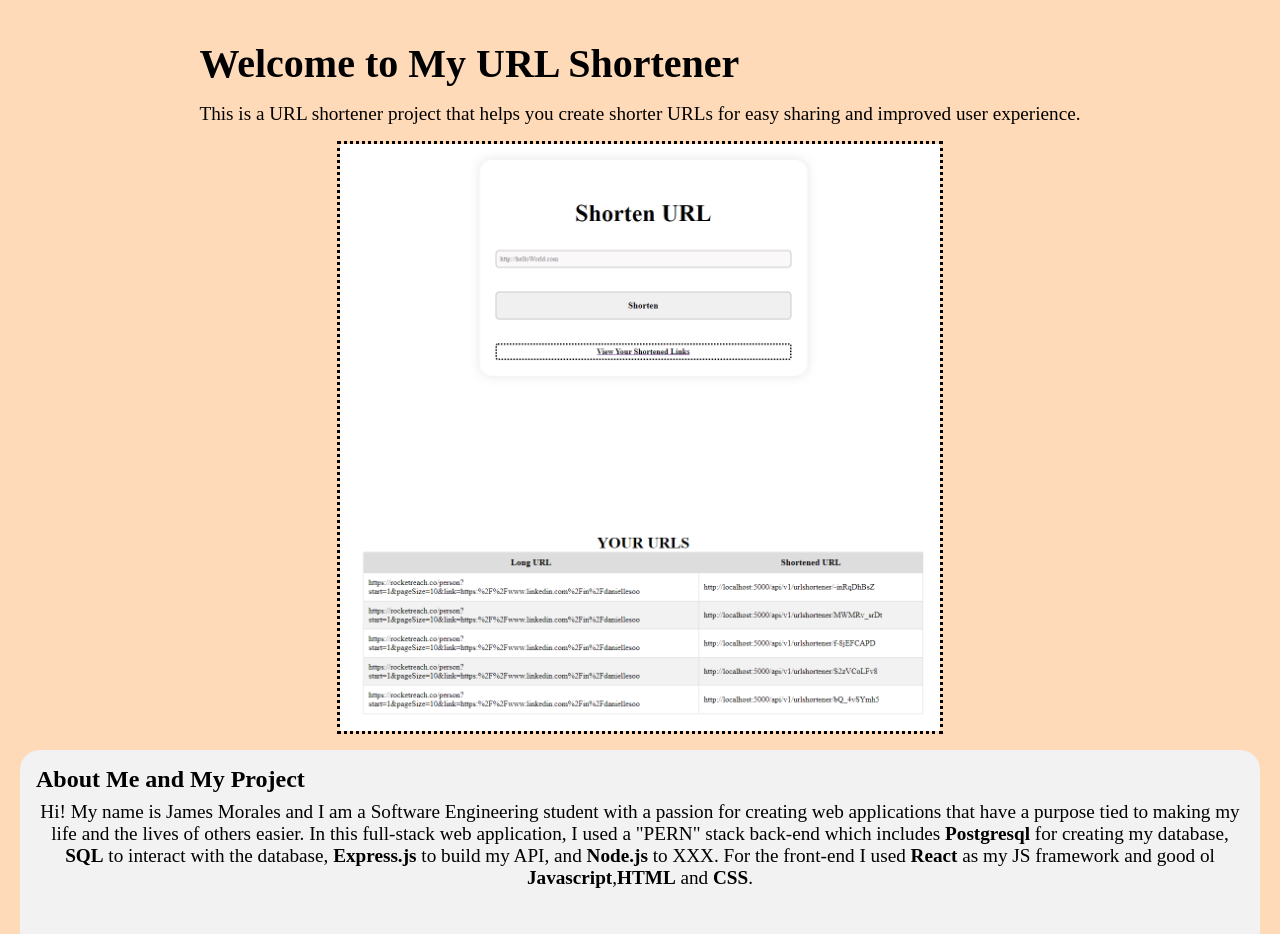
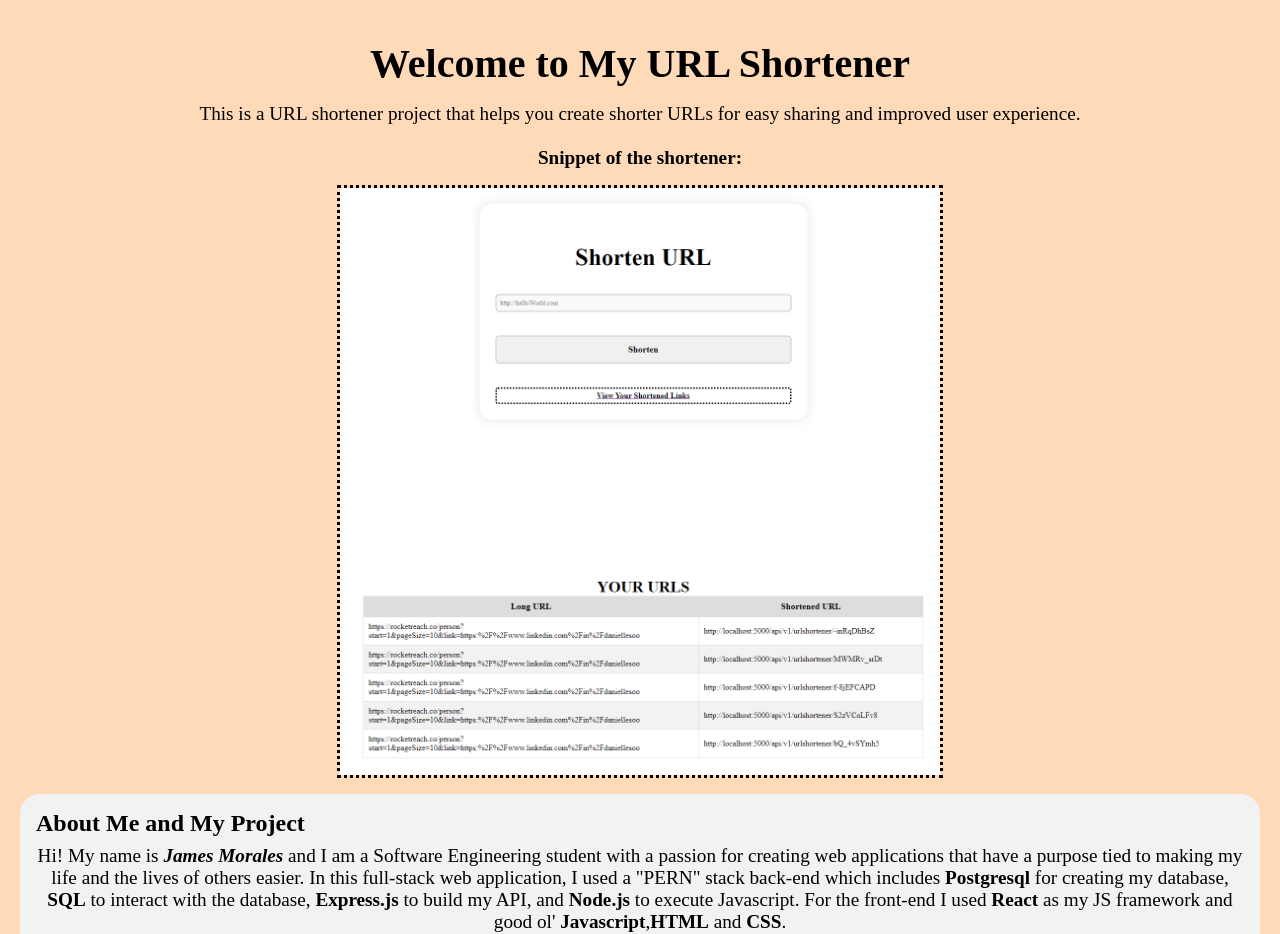
Before and after one commit to jamesmoraless/URL-Shortener-FrontEnd, a React (Create React App) app: page / in a window 1280 px wide. Shown: the top 934 px of the page. Built offline with nearby package versions, Linux system fonts and the light colour scheme.

Commit message:
added to Welcome page

```diff
--- a/src/components/Welcome.jsx
+++ b/src/components/Welcome.jsx
@@ -30,18 +30,23 @@ export default function Welcome(props) {
         <div className="top-page-box">
       <h1 className="welcome-title">Welcome to My URL Shortener</h1>
       <p className="intro-text">This is a URL shortener project that helps you create
-      shorter URLs for easy sharing and improved user experience.</p>
+      shorter URLs for easy sharing and improved user experience.<br/><br/>
+      <b>Snippet of the shortener:</b>
+      </p>
       <img className='project-image' src={projectImage} alt="Example of the Url Shortener"/>
       </div>
       <div className="about-me-box">
         <h2>About Me and My Project</h2>
-        <p>Hi! My name is James Morales and I am a Software Engineering student with a passion for
+        <p>Hi! My name is <b><i>James Morales</i></b> and I am a Software Engineering student with a passion for
             creating web applications that have a purpose tied to making my life and the lives of
             others easier. In this full-stack web application, I used a "PERN" stack back-end
             which includes <b>Postgresql</b> for creating my database, <b>SQL</b> to interact
-            with the database, <b>Express.js</b> to build my API, and <b>Node.js</b> to XXX. For
-            the front-end I used <b>React</b> as my JS framework and good ol <b>Javascript</b>,
-            <b>HTML</b> and <b>CSS</b>.</p> <br></br><br></br>
+            with the database, <b>Express.js</b> to build my API, and <b>Node.js</b> to execute Javascript. For
+            the front-end I used <b>React</b> as my JS framework and good ol' <b>Javascript</b>,
+            <b>HTML</b> and <b>CSS</b>. <br/>
+            I hope you find this web app useful and please checkout my personals in the footer.
+            </p> <br/>
+            <br/>
             <p>
                 If you would like to try this out, feel free to register, login and then start using
                 the shortener. If you already have an account, simply login.
--- a/src/components/welcome.css
+++ b/src/components/welcome.css
@@ -11,6 +11,7 @@
 
   .welcome-title {
     font-size: 2.5rem;
+    text-align: center;
     margin-bottom: 1rem;
   }
 
```
